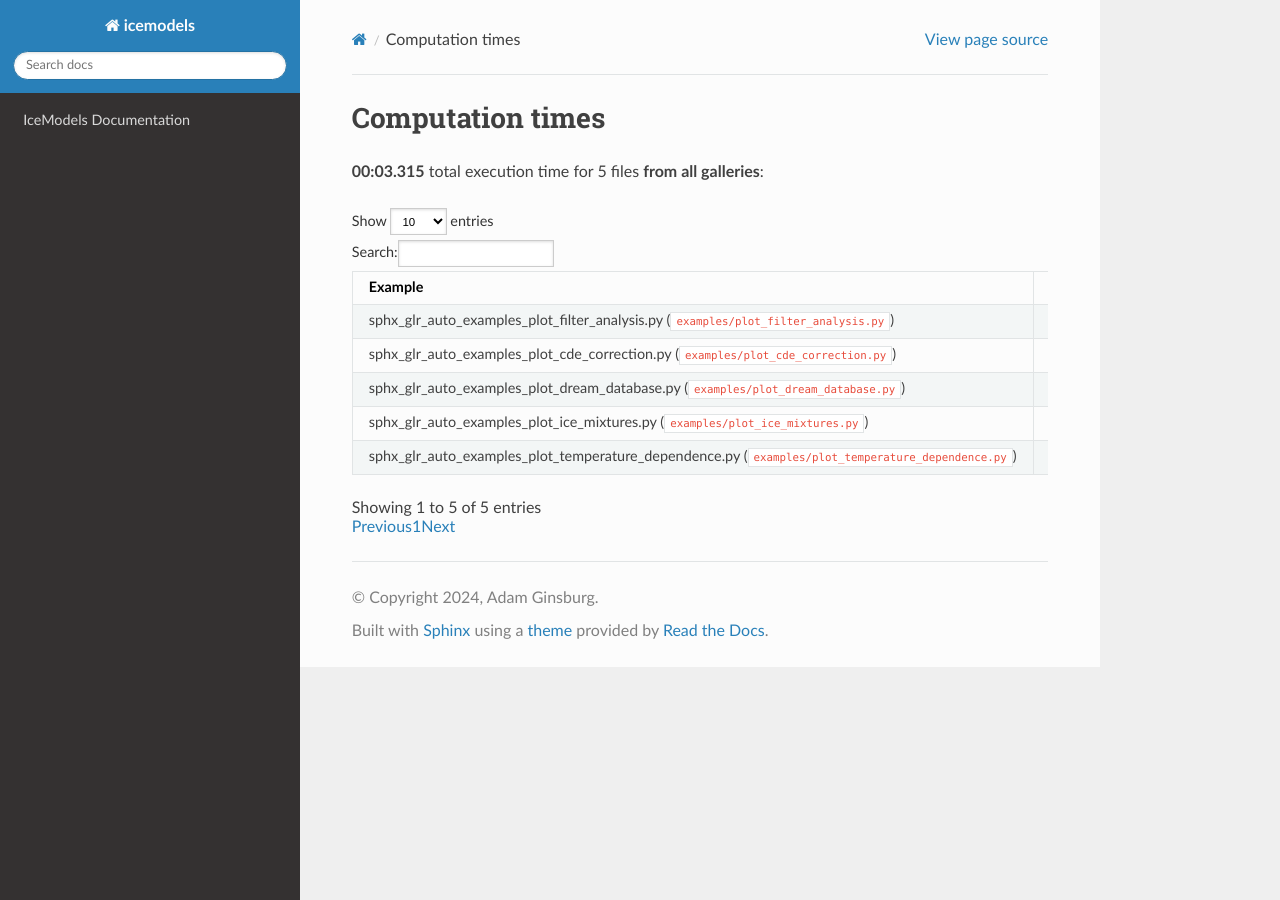
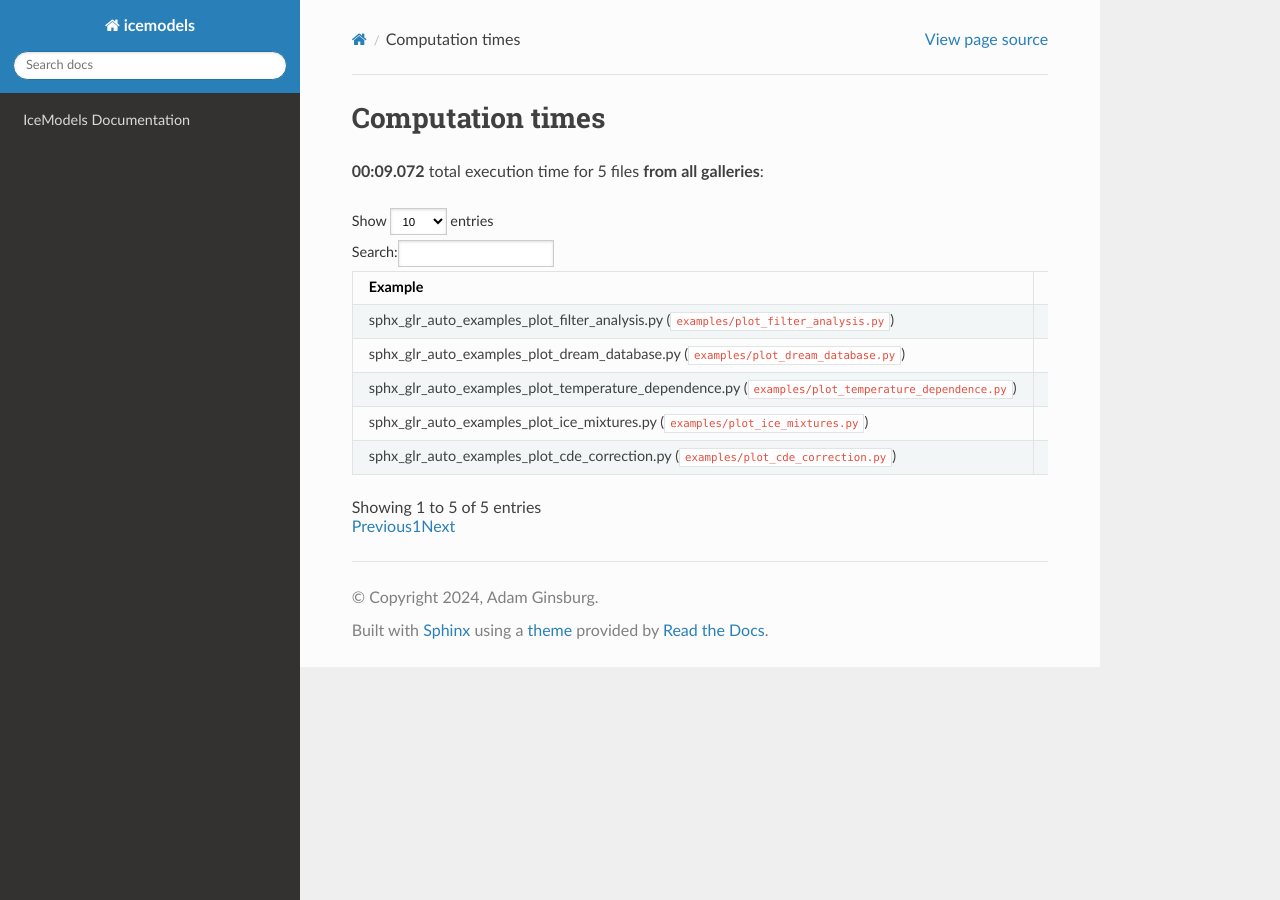
Before and after one commit to keflavich/icemodels, a Sphinx documentation site: the page built from docs/sg_execution_times.rst, in a window 1280 px wide. Built offline with Sphinx 7.4.7 and the Read the Docs theme 3.1.0, drawn with Linux system fonts in a browser that asks for light colours; a script that is not in the unit is left out; part of the change alters nothing that is shown.

Commit message:
continued attempt to get builds to go green

```diff
--- a/docs/examples/plot_cde_correction.py
+++ b/docs/examples/plot_cde_correction.py
@@ -19,8 +19,9 @@ wavelength = np.linspace(1, 5, 1000) * u.um
 co_data = icemodels.load_molecule('co')
 
 # Get the default spectrum and interpolate it to our wavelength grid
-default_spectrum = icemodels.core.phx4000['fnu']
-default_wavelength = u.Quantity(icemodels.core.phx4000['nu'], u.Hz).to(u.um, u.spectral())
+reference_model = icemodels.atmo_model(4000)
+default_spectrum = reference_model['fnu']
+default_wavelength = u.Quantity(reference_model['nu'], u.Hz).to(u.um, u.spectral())
 f = interp1d(default_wavelength, default_spectrum, bounds_error=False, fill_value=1.0)
 spectrum = f(wavelength)
 
--- a/docs/examples/plot_filter_analysis.py
+++ b/docs/examples/plot_filter_analysis.py
@@ -16,8 +16,9 @@ from astroquery.svo_fps import SvoFps
 wavelength = np.linspace(1, 5, 1000) * u.um
 
 # Get the default spectrum and interpolate it to our wavelength grid
-default_spectrum = icemodels.core.phx4000['fnu']
-default_wavelength = u.Quantity(icemodels.core.phx4000['nu'], u.Hz).to(u.um, u.spectral())
+reference_model = icemodels.atmo_model(4000)
+default_spectrum = reference_model['fnu']
+default_wavelength = u.Quantity(reference_model['nu'], u.Hz).to(u.um, u.spectral())
 f = interp1d(default_wavelength, default_spectrum, bounds_error=False, fill_value=1.0)
 spectrum_base = f(wavelength)
 
--- a/docs/examples/plot_ice_mixtures.py
+++ b/docs/examples/plot_ice_mixtures.py
@@ -17,8 +17,9 @@ from scipy.interpolate import interp1d
 wavelength = np.linspace(1, 5, 1000) * u.um
 
 # Get the default spectrum and interpolate it to our wavelength grid
-default_spectrum = icemodels.core.phx4000['fnu']
-default_wavelength = u.Quantity(icemodels.core.phx4000['nu'], u.Hz).to(u.um, u.spectral())
+reference_model = icemodels.atmo_model(4000)
+default_spectrum = reference_model['fnu']
+default_wavelength = u.Quantity(reference_model['nu'], u.Hz).to(u.um, u.spectral())
 f = interp1d(default_wavelength, default_spectrum, bounds_error=False, fill_value=1.0)
 spectrum = f(wavelength)
 
--- a/docs/examples/plot_temperature_dependence.py
+++ b/docs/examples/plot_temperature_dependence.py
@@ -17,8 +17,9 @@ from pathlib import Path
 wavelength = np.linspace(1, 5, 1000) * u.um
 
 # Get the default spectrum and interpolate it to our wavelength grid
-default_spectrum = icemodels.core.phx4000['fnu']
-default_wavelength = u.Quantity(icemodels.core.phx4000['nu'], u.Hz).to(u.um, u.spectral())
+reference_model = icemodels.atmo_model(4000)
+default_spectrum = reference_model['fnu']
+default_wavelength = u.Quantity(reference_model['nu'], u.Hz).to(u.um, u.spectral())
 f = interp1d(default_wavelength, default_spectrum, bounds_error=False, fill_value=1.0)
 spectrum = f(wavelength)
 
--- a/docs/sg_execution_times.rst
+++ b/docs/sg_execution_times.rst
@@ -6,7 +6,7 @@
 
 Computation times
 =================
-**00:03.315** total execution time for 5 files **from all galleries**:
+**00:09.072** total execution time for 5 files **from all galleries**:
 
 .. container::
 
@@ -33,17 +33,17 @@ Computation times
      - Time
      - Mem (MB)
    * - :ref:`sphx_glr_auto_examples_plot_filter_analysis.py` (``examples/plot_filter_analysis.py``)
-     - 00:03.315
+     - 00:04.920
+     - 0.0
+   * - :ref:`sphx_glr_auto_examples_plot_dream_database.py` (``examples/plot_dream_database.py``)
+     - 00:02.385
+     - 0.0
+   * - :ref:`sphx_glr_auto_examples_plot_temperature_dependence.py` (``examples/plot_temperature_dependence.py``)
+     - 00:00.623
+     - 0.0
+   * - :ref:`sphx_glr_auto_examples_plot_ice_mixtures.py` (``examples/plot_ice_mixtures.py``)
+     - 00:00.578
      - 0.0
    * - :ref:`sphx_glr_auto_examples_plot_cde_correction.py` (``examples/plot_cde_correction.py``)
-     - 00:00.000
+     - 00:00.565
      - 0.0
-   * - :ref:`sphx_glr_auto_examples_plot_dream_database.py` (``examples/plot_dream_database.py``)
-     - 00:00.000
-     - 0.0
-   * - :ref:`sphx_glr_auto_examples_plot_ice_mixtures.py` (``examples/plot_ice_mixtures.py``)
-     - 00:00.000
-     - 0.0
-   * - :ref:`sphx_glr_auto_examples_plot_temperature_dependence.py` (``examples/plot_temperature_dependence.py``)
-     - 00:00.000
-     - 0.0
```
